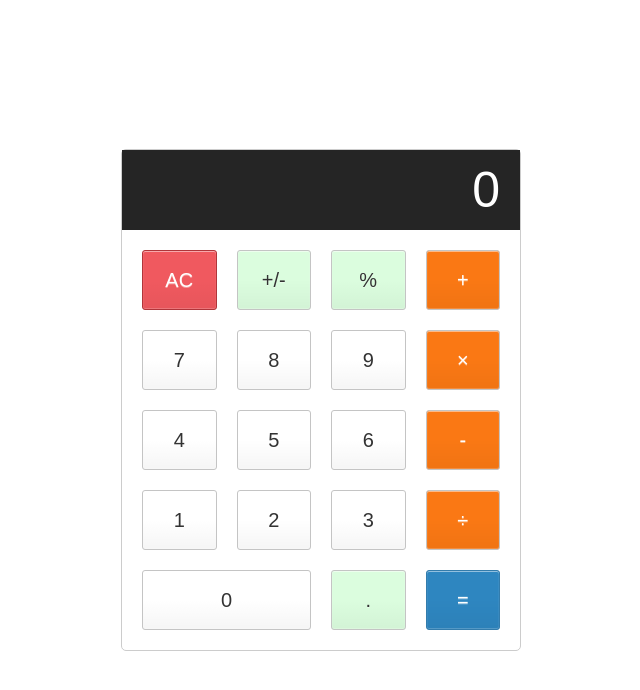
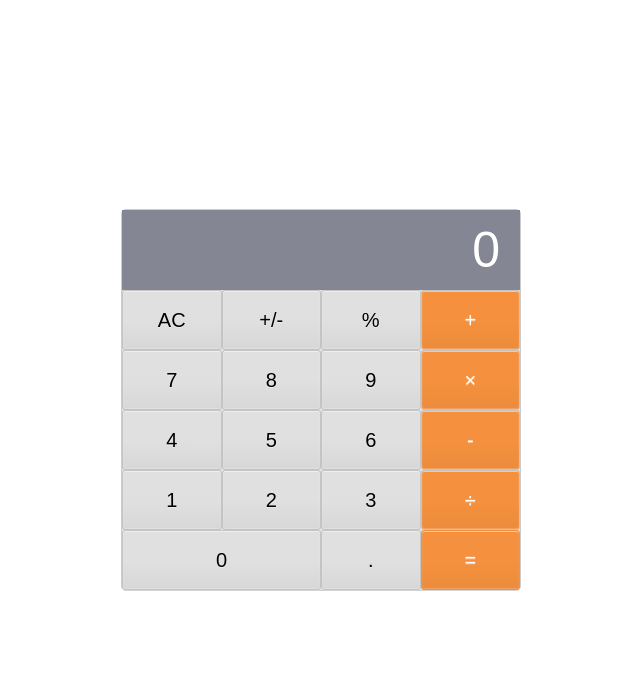
Before and after one commit to RHK-MICROVERSE/Math-Macgicians, a React (Create React App) app: page / in a window 1280 px wide. Shown: the top 690 px of the page, without its empty margins (319-959 px from the left). Built offline with nearby package versions, Linux system fonts and the light colour scheme.

Commit message:
Implement Calculate and Operate task

```diff
--- a/package.json
+++ b/package.json
@@ -25,6 +25,7 @@
       "react-app/jest"
     ]
   },
+
   "browserslist": {
     "production": [
       ">0.2%",
--- a/src/App.css
+++ b/src/App.css
@@ -1,39 +1,85 @@
-.App {
-  text-align: center;
+html {
+  font-size: 62.5%;
+  box-sizing: border-box;
 }
 
-.App-logo {
-  height: 40vmin;
-  pointer-events: none;
+*,
+*::before,
+*::after {
+  margin: 0;
+  padding: 0;
+  box-sizing: inherit;
 }
 
-@media (prefers-reduced-motion: no-preference) {
-  .App-logo {
-    animation: App-logo-spin infinite 20s linear;
-  }
+.calculator {
+  border: 1px solid #ccc;
+  border-radius: 5px;
+  position: absolute;
+  top: 50%;
+  left: 50%;
+  transform: translate(-50%, -50%);
+  width: 400px;
+  background-color: rgb(224,224,224);
 }
 
-.App-header {
-  background-color: #282c34;
-  min-height: 100vh;
-  display: flex;
-  flex-direction: column;
-  align-items: center;
-  justify-content: center;
-  font-size: calc(10px + 2vmin);
-  color: white;
+.calculator-screen {
+  width: 100%;
+  font-size: 5rem;
+  height: 80px;
+  border: none;
+  background-color: rgb(133,134,147);
+  color: #fff;
+  text-align: right;
+  padding-right: 20px;
+  padding-left: 10px;
 }
 
-.App-link {
-  color: #61dafb;
+button {
+  height: 60px;
+  background-color: rgb(224,224,224);
+  border-radius: 3px;
+  border: 1px solid #c4c4c4;
+  font-size: 2rem;
+  color: black;
+  background-image: linear-gradient(to bottom, transparent, transparent 50%, rgba(0, 0, 0, 0.04));
+  box-shadow: inset 0 0 0 1px rgba(255, 255, 255, 0.05), inset 0 1px 0 0 rgba(255, 255, 255, 0.45), inset 0 -1px 0 0 rgba(255, 255, 255, 0.15), 0 1px 0 0 rgba(255, 255, 255, 0.15);
+  text-shadow: 0 1px rgba(255, 255, 255, 0.4);
 }
 
-@keyframes App-logo-spin {
-  from {
-    transform: rotate(0deg);
-  }
+button:hover {
+  background-color: #eaeaea;
+}
 
-  to {
-    transform: rotate(360deg);
-  }
+.operator {
+  color: #fff;
+  background-color: rgb(245,145,62);
 }
+
+.operator:hover {
+  background-color: #4e9ed4;
+}
+
+.all-clear:hover {
+  background-color: #f17377;
+}
+
+.zero {
+  grid-row: 5 / 6;
+  grid-column: 1 / 3;
+}
+
+.equal-sign {
+  background-color: rgb(245,145,62);
+  border-color: rgb(245,145,62);
+  color: #fff;
+  height: 100%;
+}
+
+.equal-sign:hover {
+  background-color: #4e9ed4;
+}
+
+.calculator-keys {
+  display: grid;
+  grid-template-columns: repeat(4, 1fr);
+}
--- a/src/App.js
+++ b/src/App.js
@@ -1,6 +1,6 @@
 import './App.css';
 // eslint-disable-next-line no-unused-vars
-import Calculator from './components/Calculator.js';
+import Calculator from './components/Calculator';
 
 function App() {
   return (
--- a/src/components/Calculator.css
+++ /dev/null
@@ -1,96 +0,0 @@
-html {
-  font-size: 62.5%;
-  box-sizing: border-box;
-}
-
-*,
-*::before,
-*::after {
-  margin: 0;
-  padding: 0;
-  box-sizing: inherit;
-}
-
-.calculator {
-  border: 1px solid #ccc;
-  border-radius: 5px;
-  position: absolute;
-  top: 50%;
-  left: 50%;
-  transform: translate(-50%, -50%);
-  width: 400px;
-}
-
-.calculator-screen {
-  width: 100%;
-  font-size: 5rem;
-  height: 80px;
-  border: none;
-  background-color: #252525;
-  color: #fff;
-  text-align: right;
-  padding-right: 20px;
-  padding-left: 10px;
-}
-
-button {
-  height: 60px;
-  background-color: #fff;
-  border-radius: 3px;
-  border: 1px solid #c4c4c4;
-  font-size: 2rem;
-  color: #333;
-  background-image: linear-gradient(to bottom, transparent, transparent 50%, rgba(0, 0, 0, 0.04));
-  box-shadow: inset 0 0 0 1px rgba(255, 255, 255, 0.05), inset 0 1px 0 0 rgba(255, 255, 255, 0.45), inset 0 -1px 0 0 rgba(255, 255, 255, 0.15), 0 1px 0 0 rgba(255, 255, 255, 0.15);
-  text-shadow: 0 1px rgba(255, 255, 255, 0.4);
-}
-
-button:hover {
-  background-color: #eaeaea;
-}
-
-.operator {
-  color: #fff;
-  background-color: rgb(250, 120, 20);
-}
-
-.plus-minus,
-.percent,
-.decimal {
-  background-color: rgba(167, 251, 174, 0.41);
-}
-
-.all-clear {
-  background-color: #f0595f;
-  border-color: #b0353a;
-  color: #fff;
-}
-
-.all-clear:hover {
-  background-color: #f17377;
-}
-
-.zero {
-  grid-row: 5 / 6;
-  grid-column: 1 / 3;
-}
-
-.equal-sign {
-  background-color: #2e86c0;
-  border-color: #337cac;
-  color: #fff;
-  height: 100%;
-
-  /* grid-area: 2 / 4 / 6 / 5; */
-}
-
-.equal-sign:hover {
-  background-color: #4e9ed4;
-}
-
-.calculator-keys {
-  display: grid;
-  grid-template-columns: repeat(4, 1fr);
-  grid-gap: 20px;
-  padding: 20px;
-}
--- a/src/components/Calculator.js
+++ b/src/components/Calculator.js
@@ -1,4 +1,4 @@
-import './Calculator.css';
+import '../App.css';
 
 function Calculator() {
   return (
```
Also changed, not shown: src/index.js (+2 -5 lines), .eslintrc.json, src/logo.svg (deleted), 1 other file (tests, documents, lock files or other folders).
